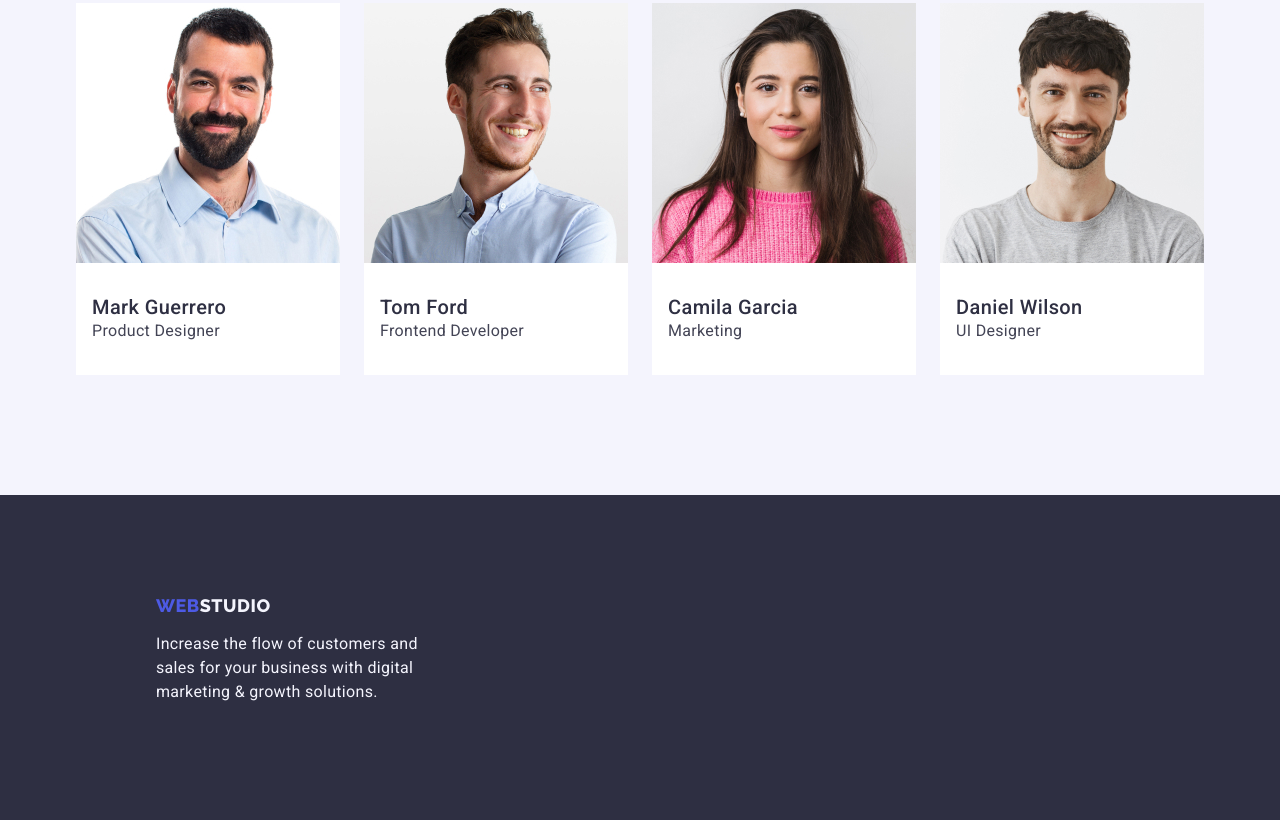
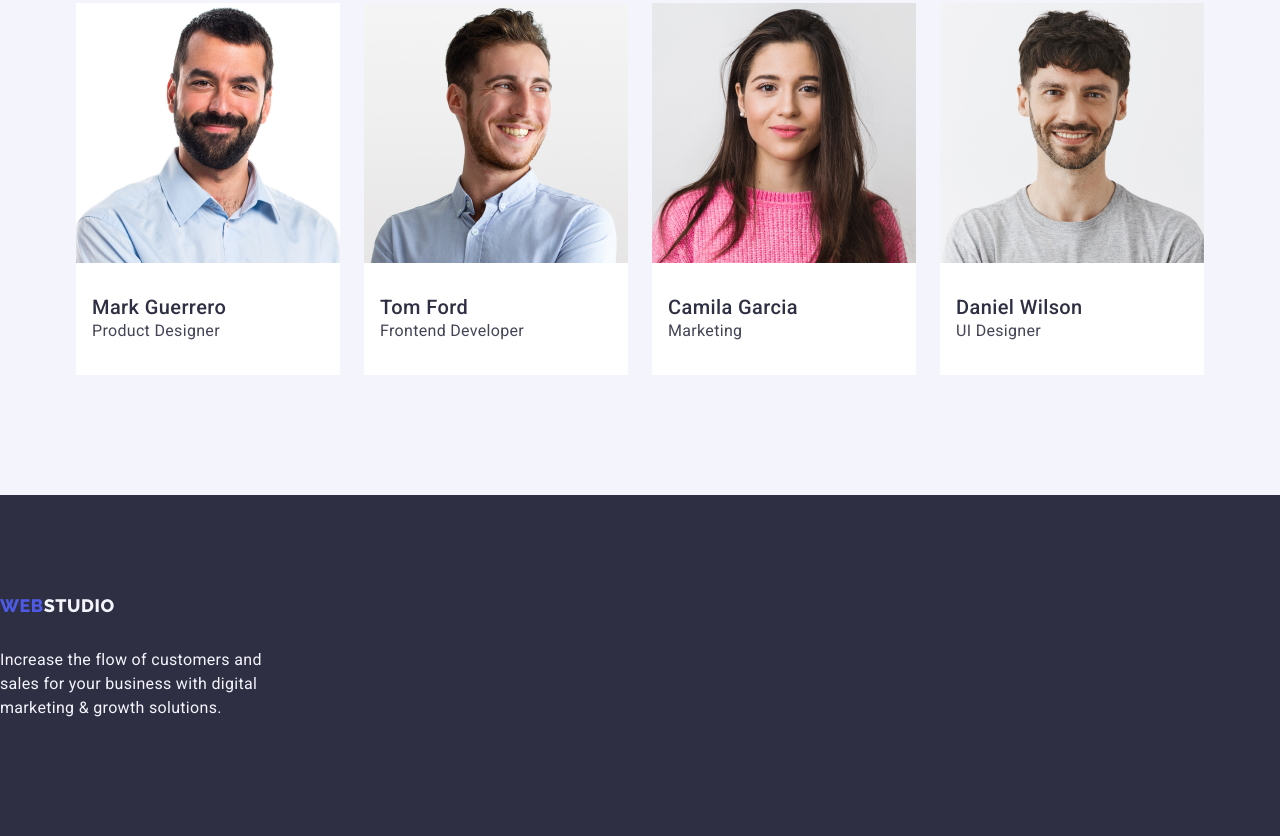
Before and after one commit to LauraH0/goit-markup-hw-03, a plain HTML site: page index.html in a window 1280 px wide. Shown: the part 1793-2629 px from the top of the page. Drawn offline with nearby package versions, Linux system fonts and the light colour scheme.

Commit message:
footer update

```diff
--- a/css/styles.css
+++ b/css/styles.css
@@ -329,8 +329,9 @@ img {
   font-weight: 800;
   line-height: 1.17;
   letter-spacing: 0.03em;
-  display: flex;
+  display: inline-block;
   justify-content: flex-start;
+  margin-bottom: 16px;
 }
 
 .logos {
@@ -342,7 +343,7 @@ img {
   color: var(--gray-background-color);
   padding-top: 100px;
   padding-bottom: 100px;
-  padding-left: 156px;
+  padding: 100px 0
 }
 
 .paragraf {
--- a/index.html
+++ b/index.html
@@ -154,6 +154,7 @@
     </main>
 
     <footer class="page-footer">
+      <div class="footer-container container">
         <a href="./index.html" class="footer-logo link"
           >Web<span class="logos">Studio</span></a
         >
@@ -161,6 +162,7 @@
           Increase the flow of customers and sales for your business with digital
           marketing & growth solutions.
         </p>
+      </div>
     </footer>
   </body>
 </html>
```
Lines whose indentation alone changed are shown as unchanged.
